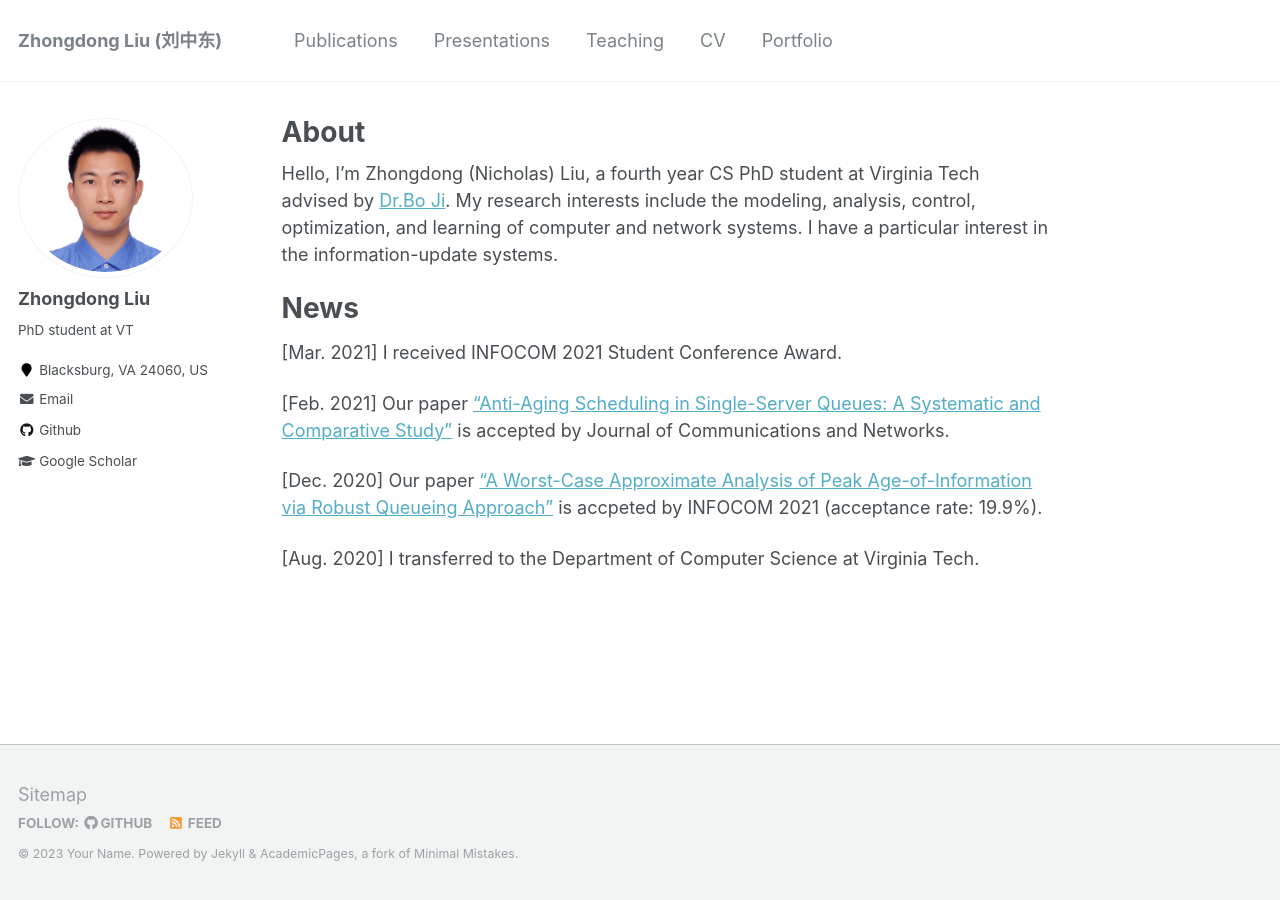
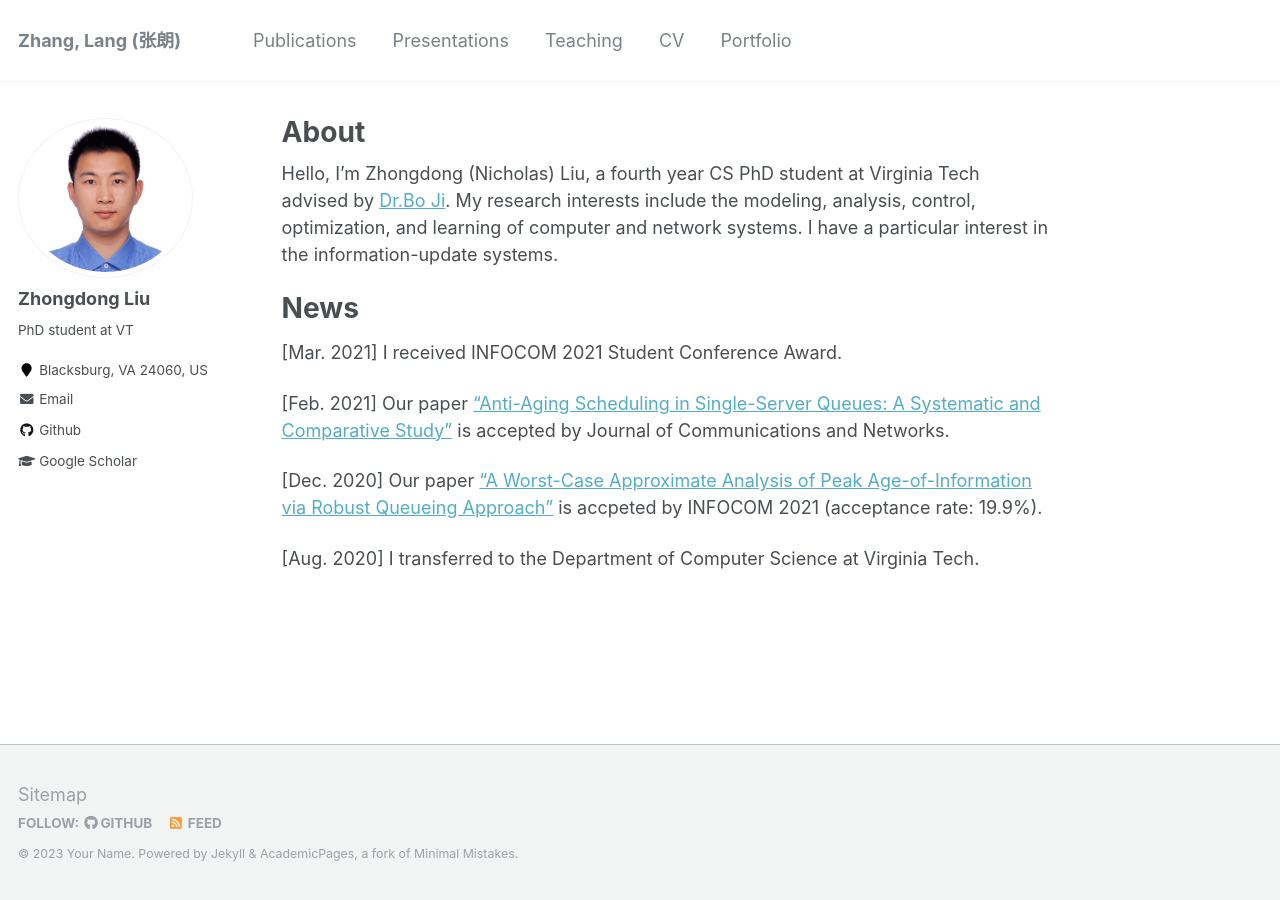
Before and after one commit to langzhang2000/langzhang2000.github.io, a Jekyll site: the page built from _pages/about.md, in a window 1280 px wide. Built offline with Jekyll 4.4.1, drawn with Linux system fonts in a browser that asks for light colours.

Commit message:
Update _config.yml

```diff
--- a/_config.yml
+++ b/_config.yml
@@ -7,7 +7,7 @@
 
 # Site Settings
 locale                   : "en-US"
-title                    : "Zhongdong Liu (刘中东)"
+title                    : "Zhang, Lang (张朗)"
 title_separator          : "-"
 name                     : &name "Your Name"
 description              : &description "personal description"
```
